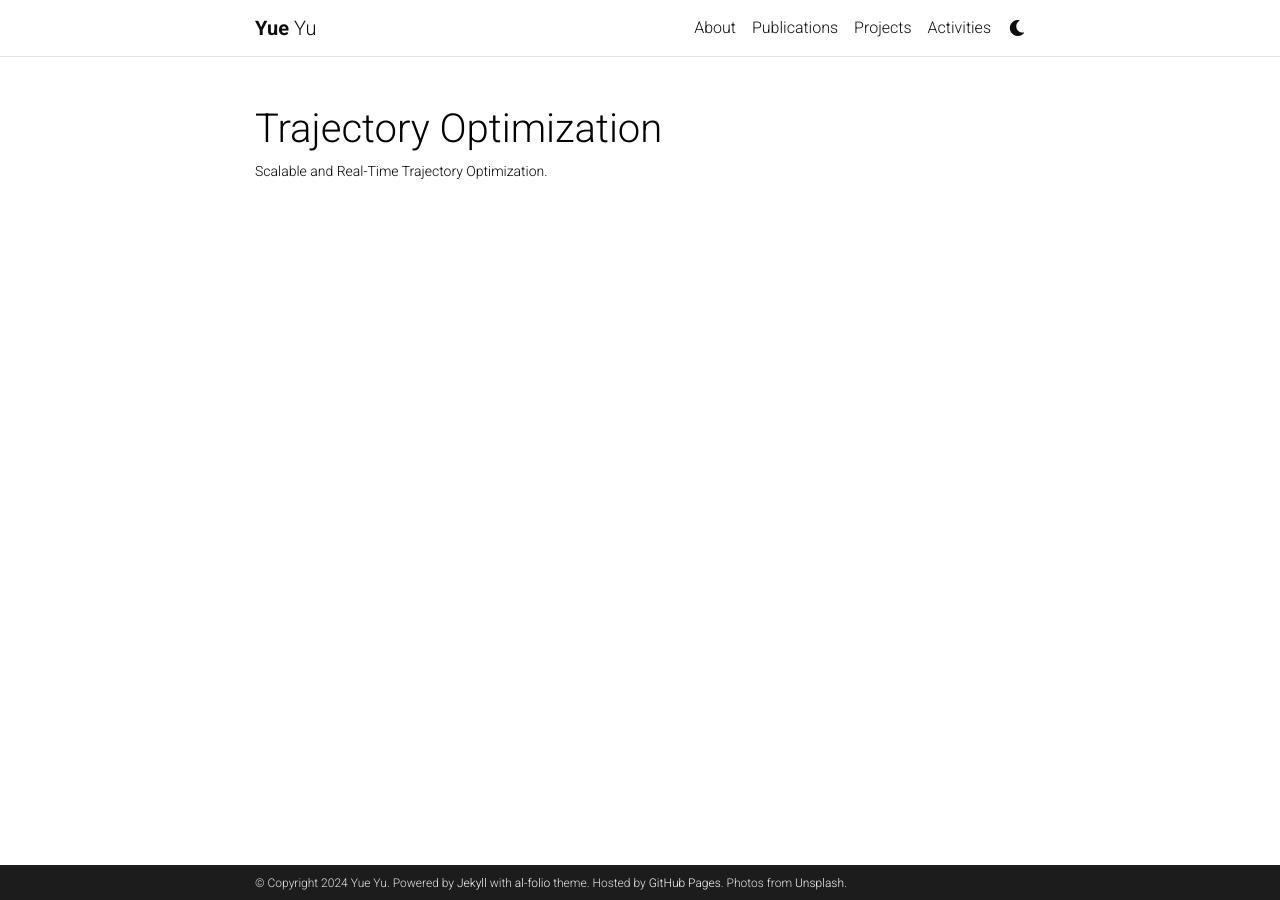
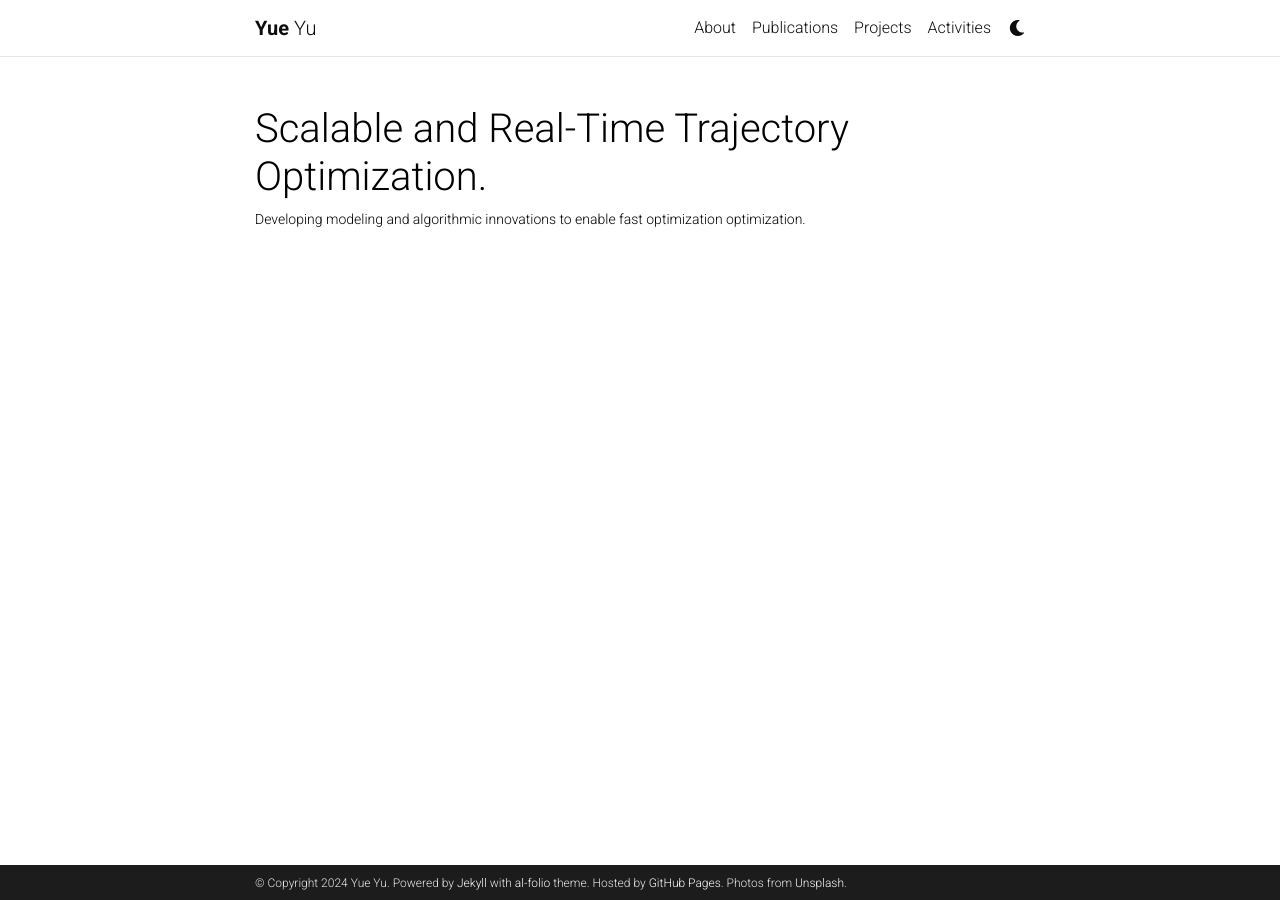
Before and after one commit to yueyu19/yy.bio, a Jekyll site: the page built from _projects/trajopt.md, in a window 1280 px wide. Built offline with Jekyll 4.4.1, drawn with Linux system fonts in a browser that asks for light colours; comment, search, counter and statistics services are not loaded; a style sheet for code colours, icons or effects is not loaded.

Commit message:
Update trajopt.md

```diff
--- a/_projects/trajopt.md
+++ b/_projects/trajopt.md
@@ -1,7 +1,7 @@
 ---
 layout: page
-title: Trajectory Optimization
-description: Scalable and Real-Time Trajectory Optimization.
+title: Scalable and Real-Time Trajectory Optimization.
+description: Developing modeling and algorithmic innovations to enable fast optimization optimization.
 img: assets/img/projects/multi_trajopt.png
 importance: 1
 category: work
```
